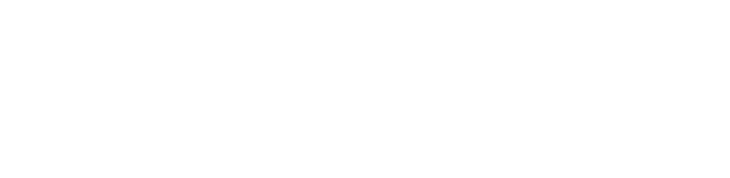
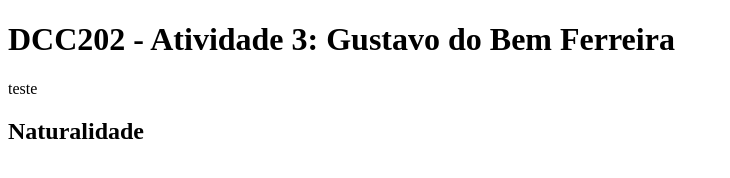
Before and after one commit to ufjf-dcc202/ufjf-dcc202-2023-3-a-atv3-Gusta-1705, a website: page index.html in a window 1280 px wide. Shown: the whole page, without its empty margins (0-730 px from the left). Drawn offline with Linux system fonts and the light colour scheme.

Commit message:
adiciona titulo primeira seção

```diff
--- a/index.html
+++ b/index.html
@@ -6,6 +6,13 @@
     <title>DCC202 - Atividade 3: Gustavo do Bem Ferreira</title>
 </head>
 <body>
-
+    <main>
+    <h1>DCC202 - Atividade 3: Gustavo do Bem Ferreira</h1>
+    <p>teste</p>
+    <section>
+        <h2>Naturalidade</h2>
+        <p></p>
+    </section>
+    </main>
 </body>
 </html>
```
